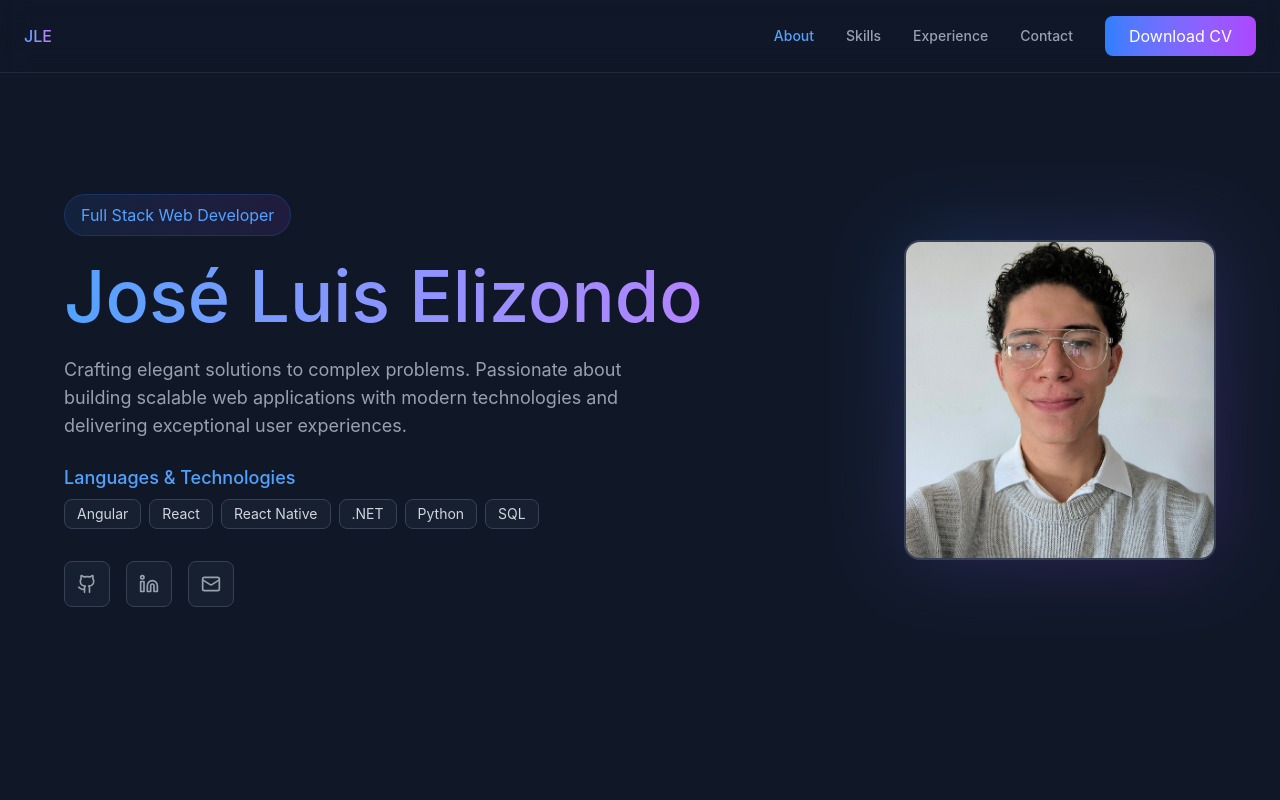
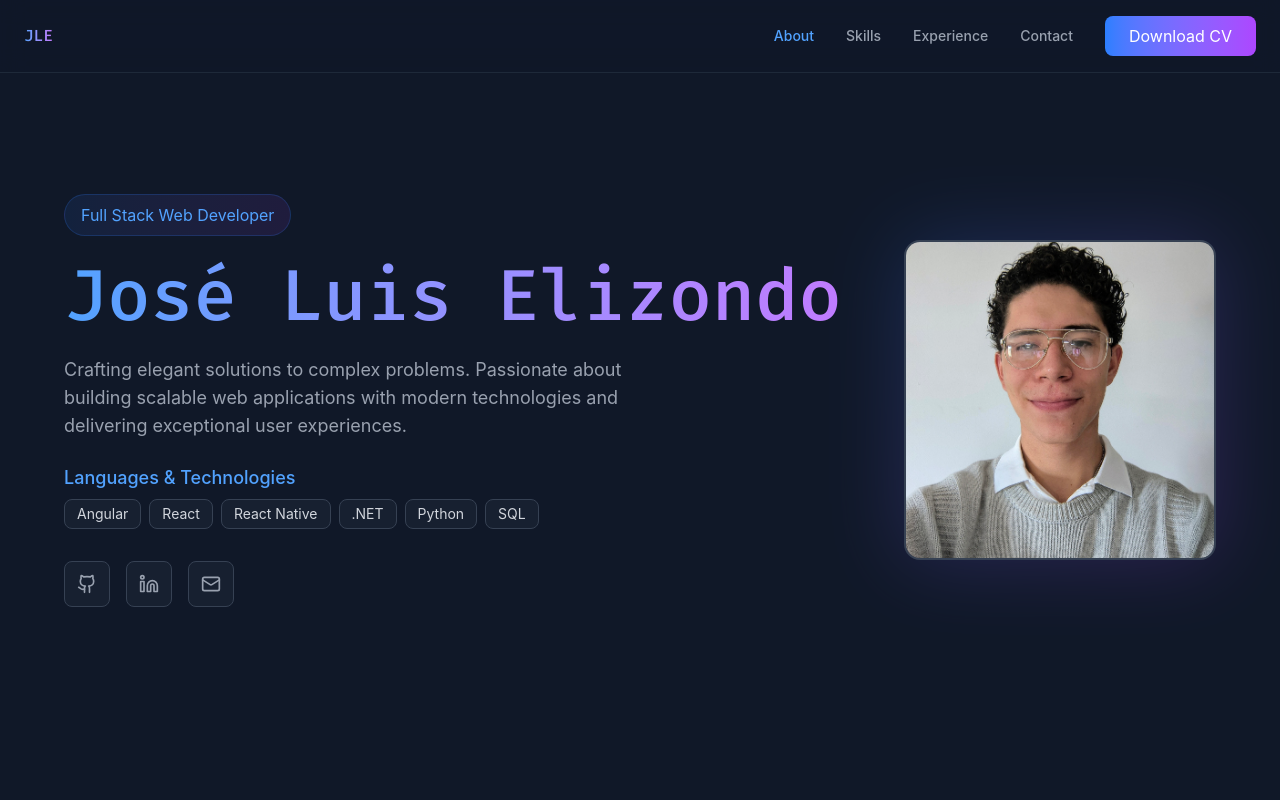
Before and after one commit to ElizondoStudios/Portfolio-v2, a React (Vite) app: page / in a window 1280 px wide. Shown: the top 800 px of the page. Built offline with nearby package versions, Linux system fonts and the light colour scheme.

Commit message:
Added Firacode font

```diff
--- a/index.html
+++ b/index.html
@@ -4,9 +4,11 @@
     <head>
       <meta charset="UTF-8" />
       <meta name="viewport" content="width=device-width, initial-scale=1.0" />
-      <title>José Luis Elizondo</title>
+      <title>Portfolio - JLE</title>
+      <link rel="preconnect" href="https://fonts.googleapis.com">
+      <link rel="preconnect" href="https://fonts.gstatic.com" crossorigin>
+      <link href="https://fonts.googleapis.com/css2?family=Fira+Code:wght@300..700&display=swap" rel="stylesheet">
     </head>
-
     <body>
       <div id="root"></div>
       <script type="module" src="/src/main.tsx"></script>
--- a/src/app/components/Hero.tsx
+++ b/src/app/components/Hero.tsx
@@ -8,7 +8,7 @@ export function Hero() {
           <div className="inline-block px-4 py-2 bg-gradient-to-r from-blue-500/10 to-purple-500/10 border border-blue-500/20 rounded-full">
             <span className="text-blue-400">Full Stack Web Developer</span>
           </div>
-          <h1 className="bg-gradient-to-r from-blue-400 to-purple-400 bg-clip-text text-transparent text-7xl">
+          <h1 className="text-fira-code bg-gradient-to-r from-blue-400 to-purple-400 bg-clip-text text-transparent text-7xl">
             José Luis Elizondo
           </h1>
           <p className="text-gray-400 text-lg max-w-xl">
--- a/src/app/components/Navigation.tsx
+++ b/src/app/components/Navigation.tsx
@@ -46,7 +46,7 @@ export function Navigation() {
         <div className="flex justify-between items-center">
           <button
             onClick={() => scrollToSection('about')}
-            className="bg-gradient-to-r from-blue-400 to-purple-400 bg-clip-text text-transparent hover:from-blue-300 hover:to-purple-300 transition-all"
+            className="text-fira-code bg-gradient-to-r from-blue-400 to-purple-400 bg-clip-text text-transparent hover:from-blue-300 hover:to-purple-300 transition-all"
           >
             JLE
           </button>
--- a/src/styles/index.css
+++ b/src/styles/index.css
@@ -5,3 +5,11 @@
 body{
   background-color: var(--color-gray-900);
 }
+
+
+.text-fira-code {
+  font-family: "Fira Code", monospace;
+  font-optical-sizing: auto;
+  font-weight: 500;
+  font-style: normal;
+}
```
